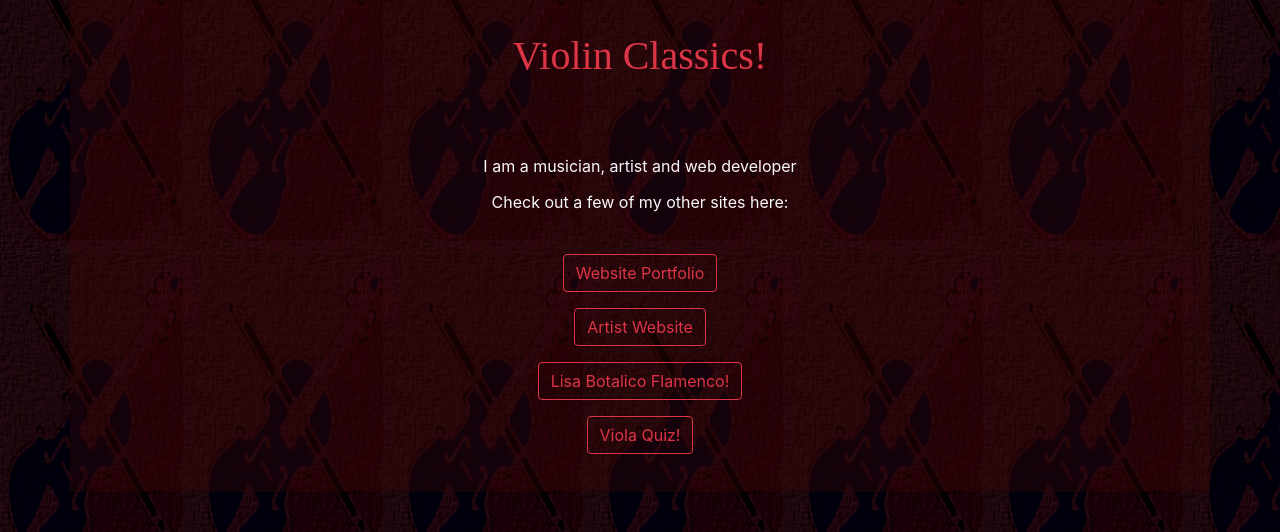
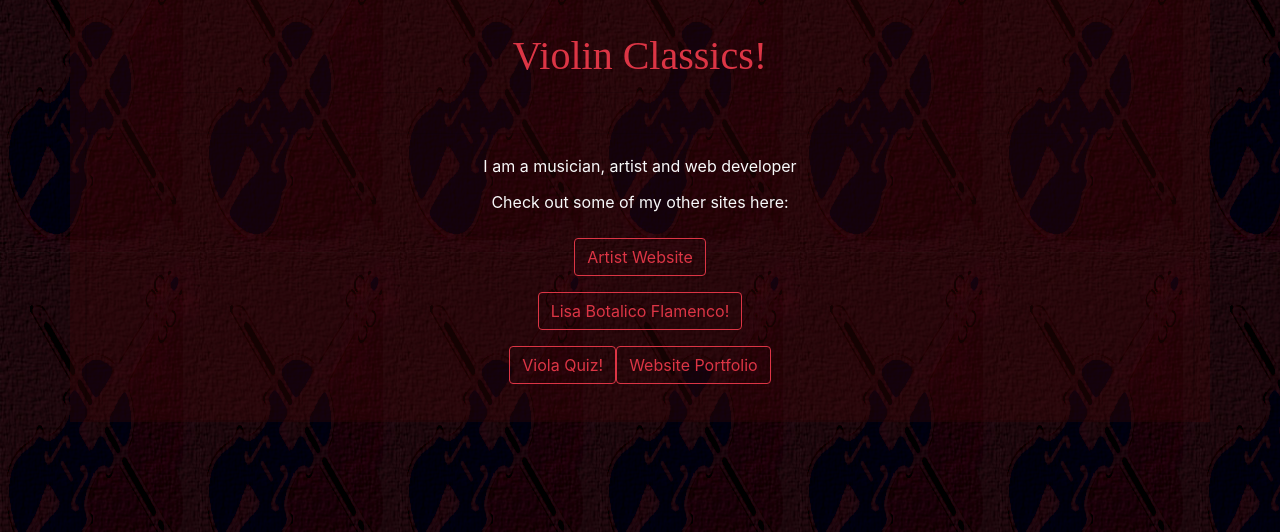
Before and after one commit to Jaliov/Violin_Classics_History, a PHP site: page /links-min.php in a window 1280 px wide. Shown: the part 86-618 px from the top of the page. Run offline with PHP 8.4, Linux system fonts and the light colour scheme; some web fonts are replaced.

Commit message:
text edits

```diff
--- a/links-min.php
+++ b/links-min.php
@@ -1,2 +1,2 @@
-
-<?php require 'header-min.php'; ?><style><?php include 'style-min.css'; ?></style><div class="card text-danger bg-transparent"><div class="card-body text-light text-center"><div class="card-title">I am a musician, artist and web developer</div><div class="card-text btn-list">Check out a few of my other sites here:</div><br><div class="text-center"><a href="https://boiling-beyond-86124.herokuapp.com/" class="btn btn-outline-danger btn-light' btn-list" target="_blank">Website Portfolio</a><br><a href="https://jaliov.github.io/JoelRudinArt/index.html" class="btn btn-outline-danger btn-light btn-list" target="_blank">Artist Website</a><br><a href="https://lisabflamenco.herokuapp.com/" class="btn btn-outline-danger btn-light btn-list" target="_blank">Lisa Botalico Flamenco!</a><br><a class="btn btn-outline-danger btn-light btn-list" href="https://frozen-beach-43331.herokuapp.com/" target="_blank">Viola Quiz!</a></div></div></div><?php require 'footer.php'; ?>
+<?php require 'header-min.php'; ?><style><?php include 'style-min.css';
+?></style><div class="card text-danger bg-transparent"><div class="card-body text-light text-center"><div class="card-title">I am a musician, artist and web developer</div><div class="card-text">Check out some of my other sites here:</div><br><div class="text-center"><a href="https://jaliov.github.io/JoelRudinArt/index.html" class="btn btn-outline-danger btn-light btn-list" target="_blank">Artist Website</a><br><a href="https://lisabflamenco.herokuapp.com/" class="btn btn-outline-danger btn-light btn-list" target="_blank">Lisa Botalico Flamenco!</a><br><a class="btn btn-outline-danger btn-light btn-list" href="https://frozen-beach-43331.herokuapp.com/" target="_blank">Viola Quiz!</a><a href="https://boiling-beyond-86124.herokuapp.com/" class="btn btn-outline-danger btn-light' btn-list" target="_blank">Website Portfolio</a><br></div></div></div><?php require 'footer.php'; ?>
--- a/links.php
+++ b/links.php
@@ -9,7 +9,7 @@
     <div class="card-body text-light text-center">
         <div class="card-title">I am a musician, artist and web developer</div>
 
-        <div class="card-text btn-list">Check out some of my other sites here:</div><br>
+        <div class="card-text">Check out some of my other sites here:</div><br>
         <div class="text-center">
 
             <a href="https://jaliov.github.io/JoelRudinArt/index.html" class="btn btn-outline-danger btn-light btn-list"
```
